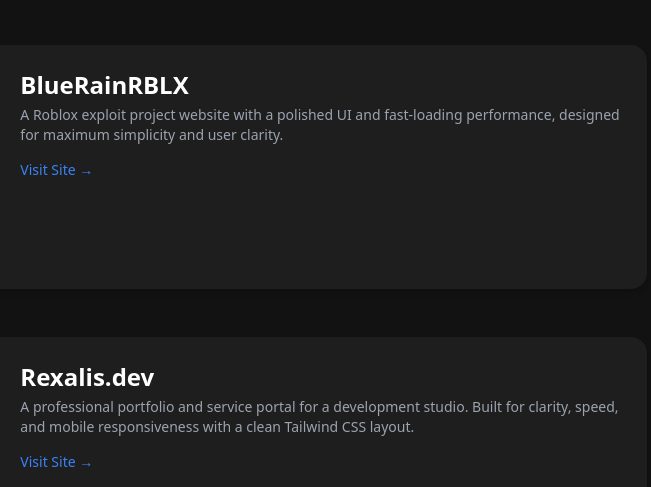
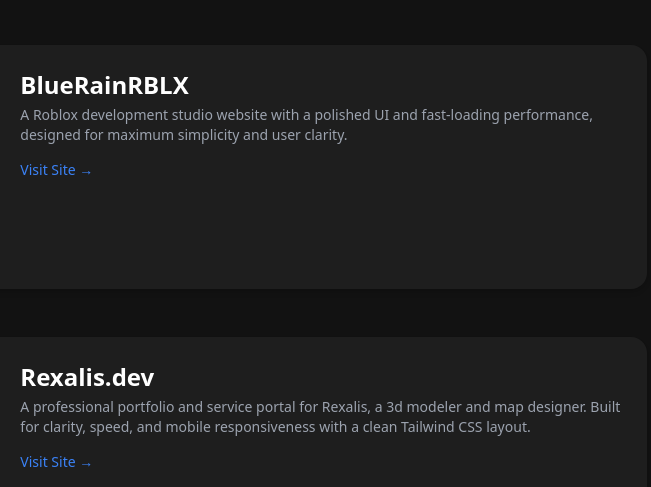
Before and after one commit to Tayras/Tayras.github.io, a plain HTML site: page works.html in a window 1280 px wide. Shown: the part 127-614 px from the top of the page, 481-1132 px from the left. Drawn offline with nearby package versions, Linux system fonts and the light colour scheme.

Commit message:
fixed descriptions

```diff
--- a/works.html
+++ b/works.html
@@ -20,7 +20,7 @@
       <img src="https://bluerainrblx.com/images/logo.png" alt="BlueRainRBLX Logo" class="w-full md:w-1/3 object-cover h-48 md:h-auto">
       <div class="p-6">
         <h2 class="text-2xl font-semibold mb-1 text-white">BlueRainRBLX</h2>
-        <p class="text-gray-400 text-sm mb-3">A Roblox exploit project website with a polished UI and fast-loading performance, designed for maximum simplicity and user clarity.</p>
+        <p class="text-gray-400 text-sm mb-3">A Roblox development studio website with a polished UI and fast-loading performance, designed for maximum simplicity and user clarity.</p>
         <a href="https://bluerainrblx.com" target="_blank" class="inline-block text-sm text-blue-500 hover:underline">Visit Site →</a>
       </div>
     </div>
@@ -30,7 +30,7 @@
       <img src="assets/logoT.png" alt="Rexalis Logo" class="w-full md:w-1/3 object-cover h-48 md:h-auto">
       <div class="p-6">
         <h2 class="text-2xl font-semibold mb-1 text-white">Rexalis.dev</h2>
-        <p class="text-gray-400 text-sm mb-3">A professional portfolio and service portal for a development studio. Built for clarity, speed, and mobile responsiveness with a clean Tailwind CSS layout.</p>
+        <p class="text-gray-400 text-sm mb-3">A professional portfolio and service portal for Rexalis, a 3d modeler and map designer. Built for clarity, speed, and mobile responsiveness with a clean Tailwind CSS layout.</p>
         <a href="https://rexalis.dev" target="_blank" class="inline-block text-sm text-blue-500 hover:underline">Visit Site →</a>
       </div>
     </div>
```
